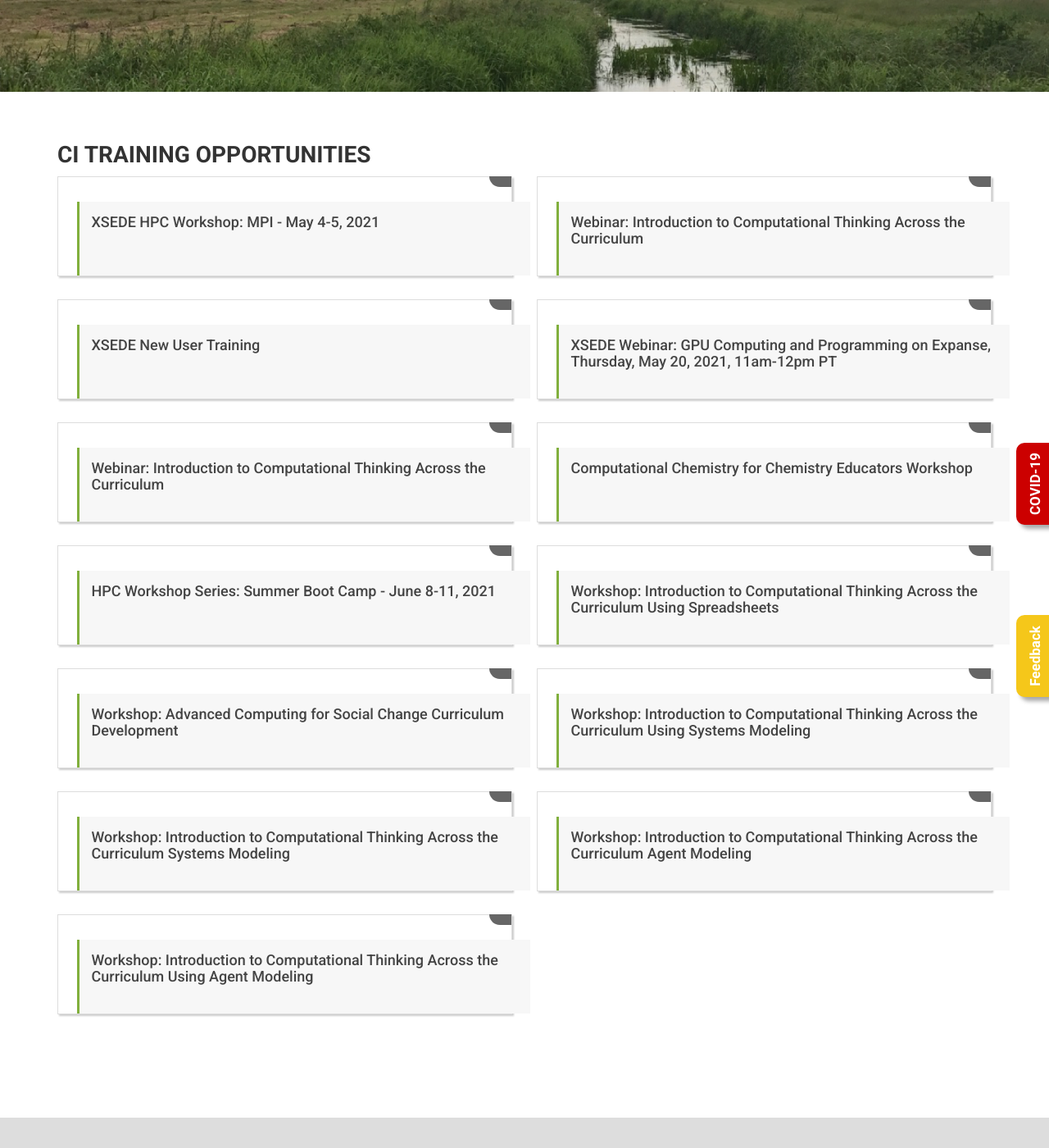
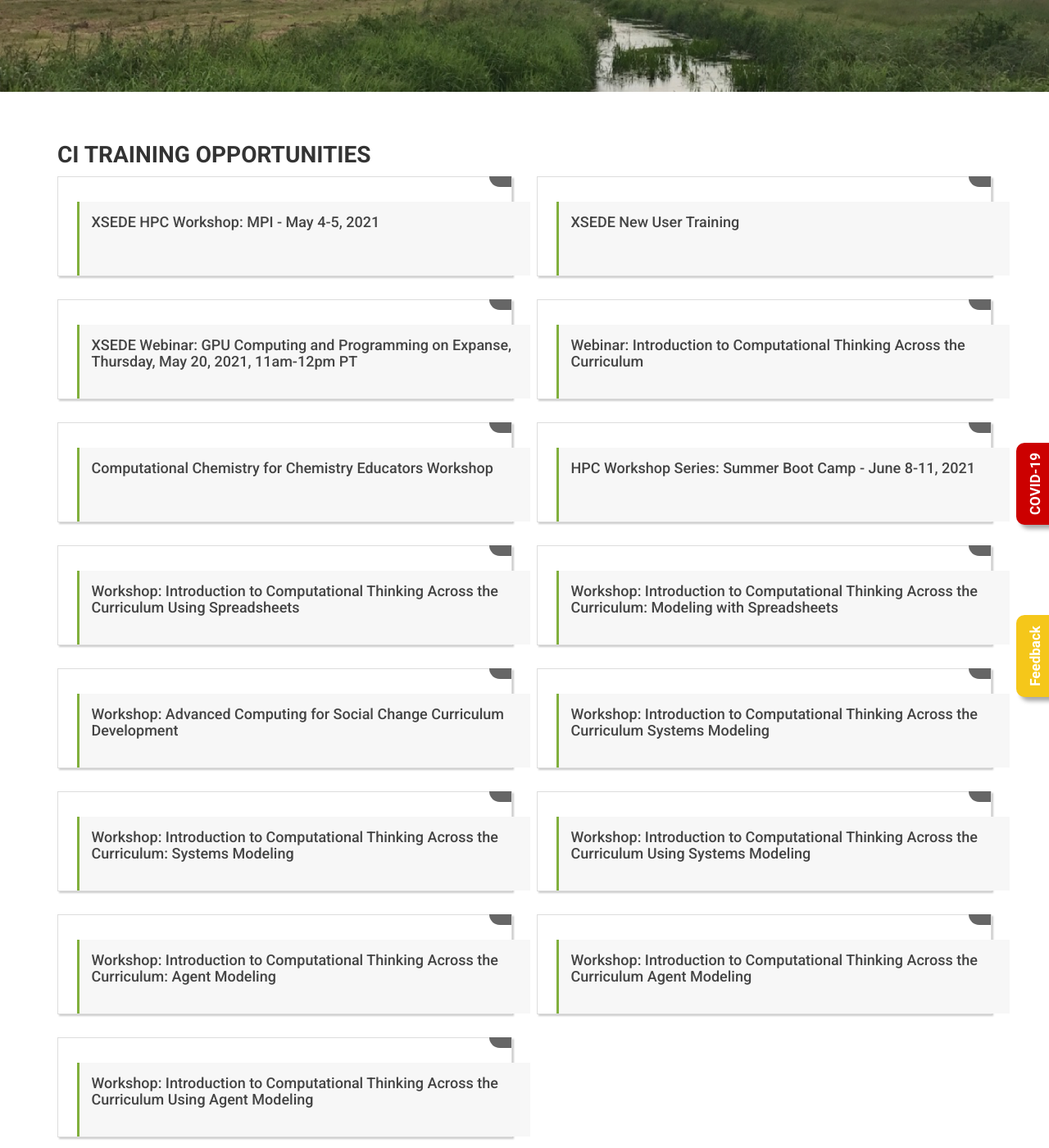
Before and after one commit to cicoe/cicoe.github.io, a Jekyll site: the page built from training_opportunities.html, in a window 1280 px wide and 1400 px high, scrolled down 280 px. Shown: the whole window at 82% size. Built offline with Jekyll 4.4.1, drawn with Linux system fonts in a browser that asks for light colours; nearby versions of some CDN libraries; some web fonts are replaced.

Commit message:
updated training events

```diff
--- a/_data/training_opportunities.yml
+++ b/_data/training_opportunities.yml
@@ -5,13 +5,6 @@
   time: ''
   title: 'XSEDE HPC Workshop: MPI - May 4-5, 2021'
   website: "https://www.xsede.org/web/xup/course-calendar/-/training-user/class/2336/session/3999/register"
-- categroy: Workshop
-  end_date: May 04, 2021
-  source: XSEDE
-  start_date: May 04, 2021
-  time: ''
-  title: 'Webinar: Introduction to Computational Thinking Across the Curriculum'
-  website: "https://www.xsede.org/web/xup/course-calendar/-/training-user/class/2334/session/3996/register"
 - categroy: Workshop
   end_date: May 05, 2021
   source: XSEDE
@@ -57,6 +50,14 @@
     Spreadsheets'
   website: "Registration opens"
 - categroy: Workshop
+  end_date: June 16, 2021
+  source: XSEDE
+  start_date: June 15, 2021
+  time: ''
+  title: 'Workshop: Introduction to Computational Thinking Across the Curriculum:
+    Modeling with Spreadsheets'
+  website: "Registration opens"
+- categroy: Workshop
   end_date: June 18, 2021
   source: XSEDE
   start_date: June 17, 2021
@@ -68,7 +69,15 @@
   source: XSEDE
   start_date: June 22, 2021
   time: ''
-  title: 'Workshop: Introduction to Computational Thinking Across the Curriculum Using
+  title: 'Workshop: Introduction to Computational Thinking Across the Curriculum Systems
+    Modeling'
+  website: "Registration opens"
+- categroy: Workshop
+  end_date: June 23, 2021
+  source: XSEDE
+  start_date: June 22, 2021
+  time: ''
+  title: 'Workshop: Introduction to Computational Thinking Across the Curriculum:
     Systems Modeling'
   website: "Registration opens"
 - categroy: Workshop
@@ -76,8 +85,16 @@
   source: XSEDE
   start_date: June 22, 2021
   time: ''
-  title: 'Workshop: Introduction to Computational Thinking Across the Curriculum Systems
-    Modeling'
+  title: 'Workshop: Introduction to Computational Thinking Across the Curriculum Using
+    Systems Modeling'
+  website: "Registration opens"
+- categroy: Workshop
+  end_date: June 30, 2021
+  source: XSEDE
+  start_date: June 29, 2021
+  time: ''
+  title: 'Workshop: Introduction to Computational Thinking Across the Curriculum:
+    Agent Modeling'
   website: "Registration opens"
 - categroy: Workshop
   end_date: June 30, 2021
```
